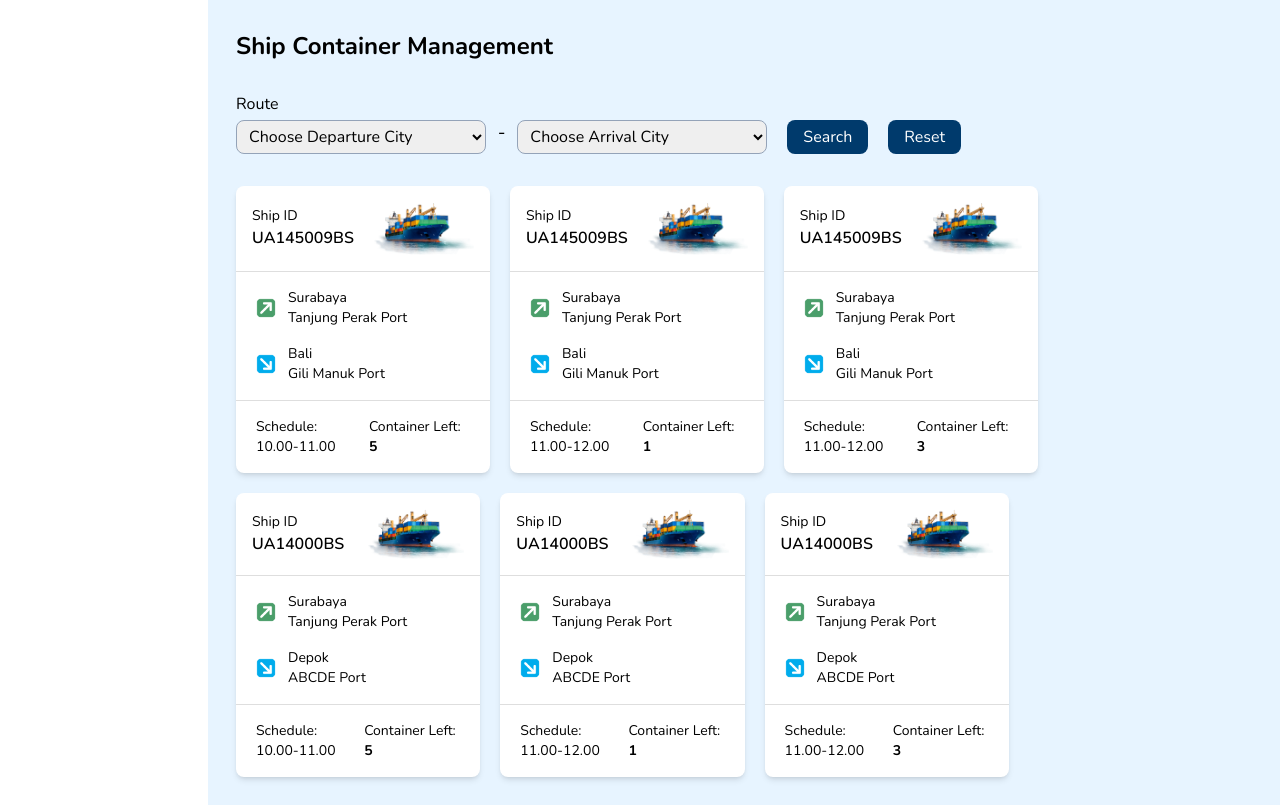
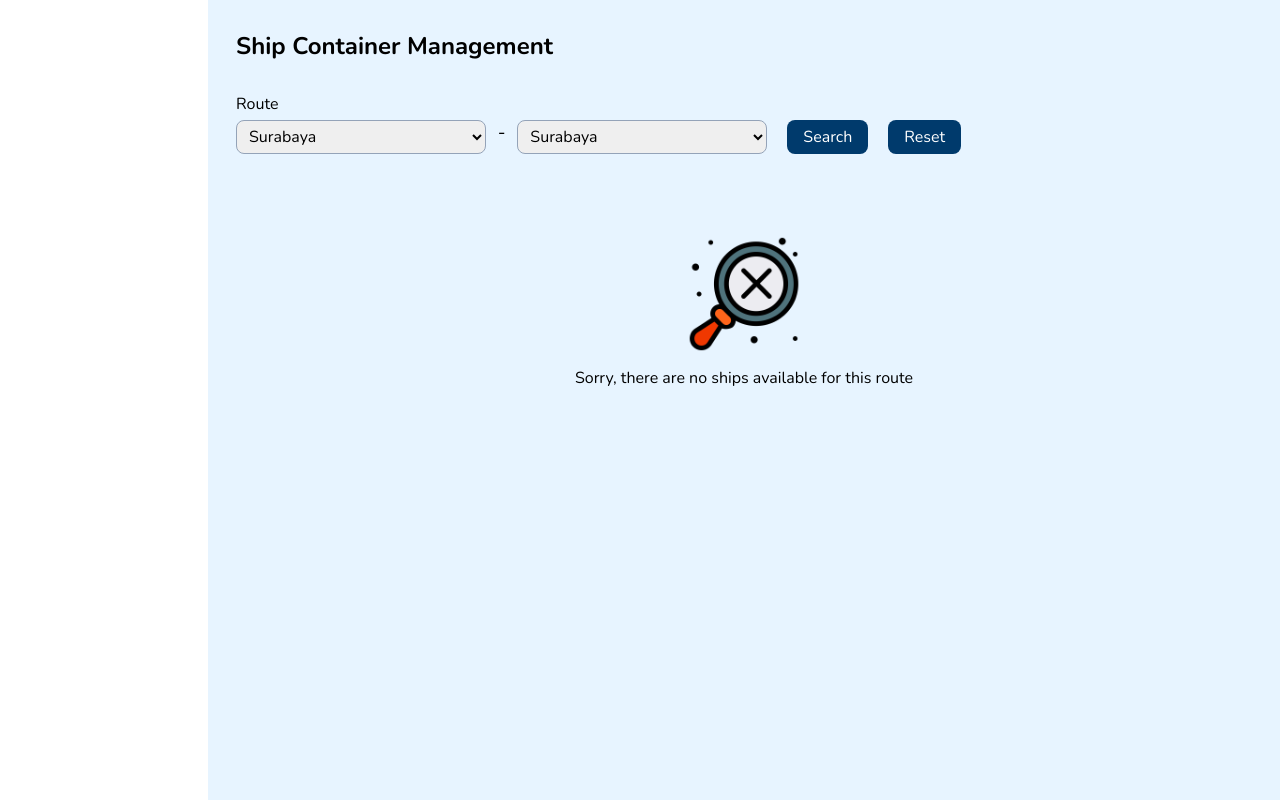
Before and after one commit to adylanrff/brookline, a Next.js app: page /MainPage in a window 1280 px wide. Built offline with nearby package versions, Linux system fonts and the light colour scheme; a web font is replaced by a local one; what tailgrids would draw is missing.

Commit message:
Make context for route form

```diff
--- a/pages/components/SearchRouteForm.tsx
+++ b/pages/components/SearchRouteForm.tsx
@@ -1,18 +1,26 @@
-import React from 'react'
+import React, { useContext } from 'react'
 import { useTranslation } from "react-i18next";
+import { RouteFormContext } from '../index'
 
-function SearchRouteForm({ cities, onSelectChange, onSubmit, onReset }) {
+function SearchRouteForm({ onSubmit, onReset }) {
+    const {routeForm, setRouteForm} = useContext(RouteFormContext)
     const { t } = useTranslation()
+
+    const onSelectChange = (e) => {
+        const {name, value} = e.target
+        setRouteForm({...routeForm, [name]: value})
+    }
+
     return (
         <form onSubmit={onSubmit} className='flex gap-3 flex-wrap'>
-            <select name='departure' value={cities.departure} onChange={onSelectChange} className='px-2 py-1 font-body border-[1.5px] border-slate-400 rounded-lg w-full md:w-1/3 lg:w-[250px] hover:cursor-pointer' placeholder='Asal'>
+            <select name='departure' value={routeForm.departure} onChange={onSelectChange} className='px-2 py-1 font-body border-[1.5px] border-slate-400 rounded-lg w-full md:w-1/3 lg:w-[250px] hover:cursor-pointer' placeholder='Asal'>
                 <option value="" disabled hidden>{t('shipList-form-chooseDeparture')}</option>
                 <option value={'Surabaya'}>Surabaya</option>
                 <option value={'Depok'}>Depok</option>
                 <option value={'Bali'}>Bali</option>
             </select>
             <span className='text-center w-full md:w-fit'>-</span>
-            <select name='arrival' value={cities.arrival} onChange={onSelectChange} className='px-2 py-1 font-body border-[1.5px] border-slate-400 rounded-lg w-full md:w-1/3 lg:w-[250px] hover:cursor-pointer' placeholder='Tujuan'>
+            <select name='arrival' value={routeForm.arrival} onChange={onSelectChange} className='px-2 py-1 font-body border-[1.5px] border-slate-400 rounded-lg w-full md:w-1/3 lg:w-[250px] hover:cursor-pointer' placeholder='Tujuan'>
                 <option value="" disabled hidden>{t('shipList-form-chooseArrival')}</option>
                 <option value={'Surabaya'}>Surabaya</option>
                 <option value={'Depok'}>Depok</option>
--- a/pages/index.js
+++ /dev/null
@@ -1,33 +0,0 @@
-import React, { useEffect, useState } from 'react'
-import Head from 'next/head'
-import Sidebar from '../components/Sidebar'
-import styles from '../styles/Home.module.css'
-import MainPage from './MainPage'
-import Header from './components/Header'
-import LanguagePage from './LanguagePage'
-
-export default function Home() {
-  const [showSideBarMobile, setShowSideBarMobile] = useState(false)
-  const [isActiveSideBar, setIsActiveSideBar] = useState({
-    home: true,
-    language: false
-  })
-
-  return (
-    <div className={styles.container}>
-      <Head>
-        <title>Brookline</title>
-      </Head>
-      <main>
-        <div className='flex flex-row flex-1'>
-          <div className='px-7 py-4 lg:p-0 lg:hidden fixed top-0 left-0 w-full bg-[#E7F4FF]'>
-            <Header setShowSideBarMobile={setShowSideBarMobile} />
-          </div>
-          <Sidebar showSideBarMobile={showSideBarMobile} setShowSideBarMobile={setShowSideBarMobile} isActive={isActiveSideBar} setIsActive={setIsActiveSideBar} />
-          {isActiveSideBar.home && <MainPage />}
-          {isActiveSideBar.language && <LanguagePage />}
-        </div>
-      </main>
-    </div>
-  )
-}
--- /dev/null
+++ b/pages/index.tsx
@@ -0,0 +1,52 @@
+import React, { useEffect, useState } from 'react'
+import Head from 'next/head'
+import Sidebar from '../components/Sidebar'
+import styles from '../styles/Home.module.css'
+import MainPage from './MainPage'
+import Header from './components/Header'
+import LanguagePage from './LanguagePage'
+
+type RouteFormType = {
+  routeForm: any,
+  setRouteForm: any
+}
+
+export const RouteFormContext = React.createContext<RouteFormType>({
+  routeForm: {},
+  setRouteForm: () => {}
+})
+
+export default function Home() {
+  const [showSideBarMobile, setShowSideBarMobile] = useState(false)
+  const [isActiveSideBar, setIsActiveSideBar] = useState({
+    home: true,
+    language: false
+  })
+  const [routeForm, setRouteForm] = useState({
+    departure: '',
+    arrival: ''
+  })
+
+  return (
+    <div className={styles.container}>
+      <Head>
+        <title>Brookline</title>
+      </Head>
+      <main>
+        <RouteFormContext.Provider value={{
+          routeForm,
+          setRouteForm
+        }}>
+          <div className='flex flex-row flex-1'>
+            <div className='px-7 py-4 lg:p-0 lg:hidden fixed top-0 left-0 w-full bg-[#E7F4FF]'>
+              <Header setShowSideBarMobile={setShowSideBarMobile} />
+            </div>
+            <Sidebar showSideBarMobile={showSideBarMobile} setShowSideBarMobile={setShowSideBarMobile} isActive={isActiveSideBar} setIsActive={setIsActiveSideBar} />
+            {isActiveSideBar.home && <MainPage />}
+            {isActiveSideBar.language && <LanguagePage />}
+          </div>
+        </RouteFormContext.Provider>
+      </main>
+    </div>
+  )
+}
--- a/pages/section/BaseSection.tsx
+++ b/pages/section/BaseSection.tsx
@@ -1,30 +1,24 @@
-import React, { useEffect, useState } from 'react'
+import React, { useContext, useState } from 'react'
 import SearchRouteForm from '../components/SearchRouteForm'
+import { RouteFormContext } from '..';
 import CardList from '../components/CardList'
 import { useTranslation } from "react-i18next";
 
 function BaseSection() {
     const { t } = useTranslation();
-    const [form, setForm] = useState({
-        departure: '',
-        arrival: ''
-    })
-    const [departureCity, setDepartureCity] = useState('')
-    const [arrivalCity, setArrivalCity] = useState('')
+    const {routeForm, setRouteForm } = useContext(RouteFormContext)
 
-    const onSelectChange = (e) => {
-        const {name, value} = e.target
-        setForm({...form, [name]: value})
-    }
+    const [departureCity, setDepartureCity] = useState(routeForm.departure)
+    const [arrivalCity, setArrivalCity] = useState(routeForm.arrival)
 
     const onSearchFormSubmit = (e) => {
         e.preventDefault()
-        setDepartureCity(form.departure)
-        setArrivalCity(form.arrival)
+        setDepartureCity(routeForm.departure)
+        setArrivalCity(routeForm.arrival)
     }
 
     const onReset = () => {
-        setForm({
+        setRouteForm({
             departure: '',
             arrival: ''
         })
@@ -37,7 +31,7 @@
             <p className='font-body text-[24px] font-bold mb-7'>{t('shipList-title')}</p>
             <div className='mb-8'>
                 <p className='font-body mb-1'>{t('shipList-form-route')}</p>
-                <SearchRouteForm cities={form} onSelectChange={onSelectChange} onSubmit={onSearchFormSubmit} onReset={onReset} />
+                <SearchRouteForm onSubmit={onSearchFormSubmit} onReset={onReset} />
             </div>
             <CardList departureCity={departureCity} arrivalCity={arrivalCity} />
         </div>
--- a/pages/section/DetailSection.tsx
+++ b/pages/section/DetailSection.tsx
@@ -54,7 +54,7 @@
                 <div className='bg-black z-10 opacity-50 fixed top-0 left-0 w-[100vw] h-[100vh] lg:hidden' />
             }
             {!isEmpty(data) && currentShip.showDetail &&
-                <div className={'fixed w-full md:w-[60%] lg:w-[35%] z-30 h-full p-7 top-0 bg-white overflow-scroll detail-box-animation ' + detailContentPosition}>
+                <div className={'detail-box-animation fixed w-full md:w-[60%] lg:w-[35%] z-30 h-full p-7 top-0 bg-white overflow-scroll ' + detailContentPosition}>
                     <div className='relative'>
                         <img className="w-6 absolute top-0 left-0 hover:cursor-pointer" onClick={handleCloseButtonClick} src='/previous.png' />
                         <p className='font-body text-[24px] font-bold mb-7 text-right'>{data.id}</p>
```
